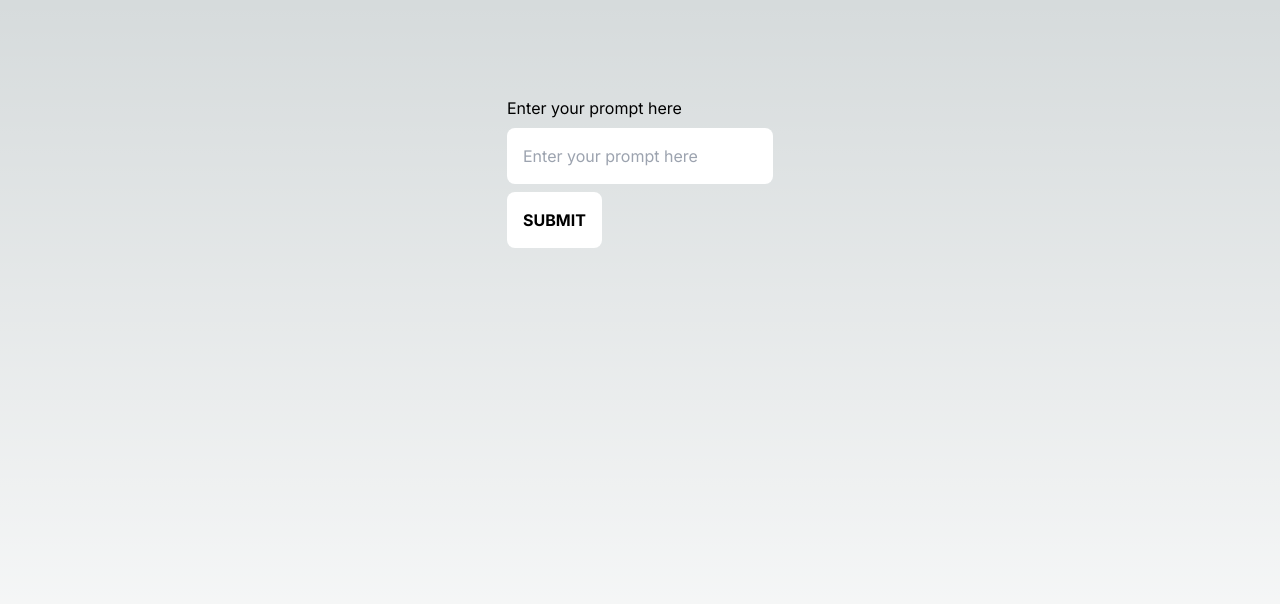
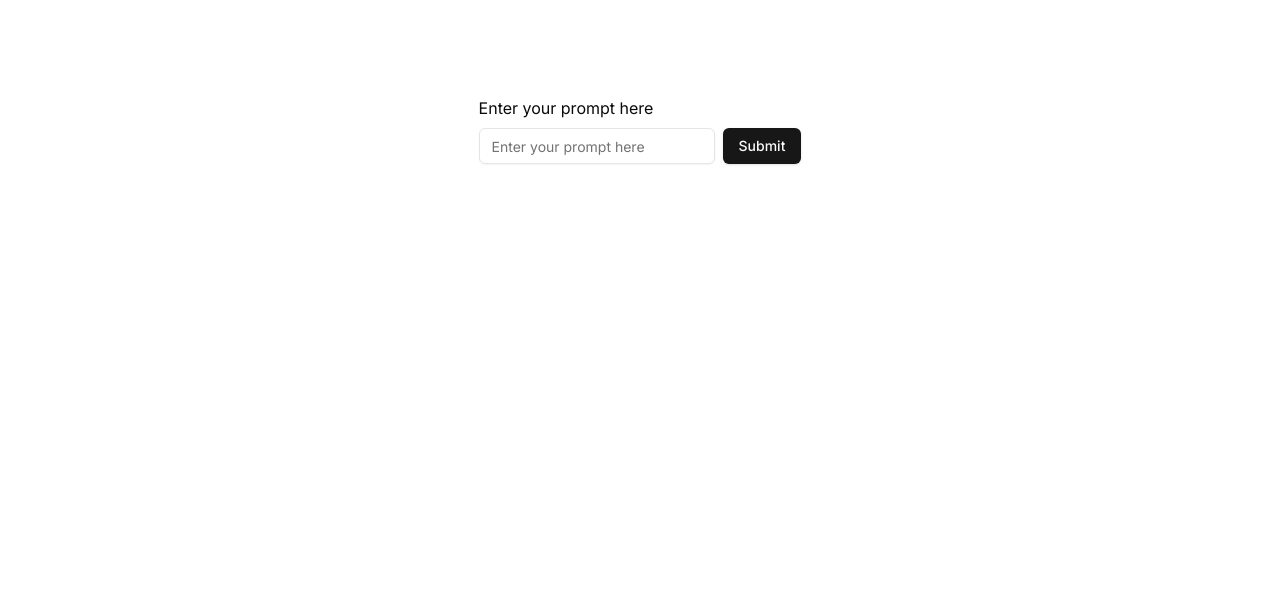
Before and after one commit to EbrahimAfridi/AI-Chatbot, a Next.js app: page / in a window 1280 px wide. Shown: the top 604 px of the page. Built offline with nearby package versions, Linux system fonts and the light colour scheme; no server answers.

Commit message:
Added: shadcn

```diff
--- a/src/app/globals.css
+++ b/src/app/globals.css
@@ -2,32 +2,75 @@
   @tailwind components;
   @tailwind utilities;
 
+  @layer base {
     :root {
-  --foreground-rgb: 0, 0, 0;
-  --background-start-rgb: 214, 219, 220;
-  --background-end-rgb: 255, 255, 255;
+      --background: 0 0% 100%;
+      --foreground: 0 0% 3.9%;
+
+      --card: 0 0% 100%;
+      --card-foreground: 0 0% 3.9%;
+
+      --popover: 0 0% 100%;
+      --popover-foreground: 0 0% 3.9%;
+
+      --primary: 0 0% 9%;
+      --primary-foreground: 0 0% 98%;
+
+      --secondary: 0 0% 96.1%;
+      --secondary-foreground: 0 0% 9%;
+
+      --muted: 0 0% 96.1%;
+      --muted-foreground: 0 0% 45.1%;
+
+      --accent: 0 0% 96.1%;
+      --accent-foreground: 0 0% 9%;
+
+      --destructive: 0 84.2% 60.2%;
+      --destructive-foreground: 0 0% 98%;
+
+      --border: 0 0% 89.8%;
+      --input: 0 0% 89.8%;
+      --ring: 0 0% 3.9%;
+
+      --radius: 0.5rem;
     }
 
-@media (prefers-color-scheme: dark) {
-  :root {
-    --foreground-rgb: 255, 255, 255;
-    --background-start-rgb: 0, 0, 0;
-    --background-end-rgb: 0, 0, 0;
+    .dark {
+      --background: 0 0% 3.9%;
+      --foreground: 0 0% 98%;
+
+      --card: 0 0% 3.9%;
+      --card-foreground: 0 0% 98%;
+
+      --popover: 0 0% 3.9%;
+      --popover-foreground: 0 0% 98%;
+
+      --primary: 0 0% 98%;
+      --primary-foreground: 0 0% 9%;
+
+      --secondary: 0 0% 14.9%;
+      --secondary-foreground: 0 0% 98%;
+
+      --muted: 0 0% 14.9%;
+      --muted-foreground: 0 0% 63.9%;
+
+      --accent: 0 0% 14.9%;
+      --accent-foreground: 0 0% 98%;
+
+      --destructive: 0 62.8% 30.6%;
+      --destructive-foreground: 0 0% 98%;
+
+      --border: 0 0% 14.9%;
+      --input: 0 0% 14.9%;
+      --ring: 0 0% 83.1%;
     }
   }
 
+  @layer base {
+    * {
+      @apply border-border;
+    }
     body {
-  color: rgb(var(--foreground-rgb));
-  background: linear-gradient(
-      to bottom,
-      transparent,
-      rgb(var(--background-end-rgb))
-    )
-    rgb(var(--background-start-rgb));
-}
-
-@layer utilities {
-  .text-balance {
-    text-wrap: balance;
+      @apply bg-background text-foreground;
     }
   }
--- a/src/app/layout.tsx
+++ b/src/app/layout.tsx
@@ -1,9 +1,12 @@
 import type { Metadata } from "next";
-import { Inter } from "next/font/google";
+import { Inter as FontSans } from "next/font/google";
 import "./globals.css";
+import { cn } from "@/lib/utils";
 
-const inter = Inter({ subsets: ["latin"] });
-
+const fontSans = FontSans({
+  subsets: ["latin"],
+  variable: "--font-sans",
+});
 export const metadata: Metadata = {
   title: "Create Next App",
   description: "Generated by create next app",
@@ -16,7 +19,14 @@
 }>) {
   return (
     <html lang="en">
-      <body className={inter.className}>{children}</body>
+      <body
+        className={cn(
+          "min-h-screen bg-background font-sans antialiased",
+          fontSans.variable
+        )}
+      >
+        {children}
+      </body>
     </html>
   );
 }
--- a/src/app/page.tsx
+++ b/src/app/page.tsx
@@ -1,94 +1,6 @@
-// 'use client'
-// import {
-//   GoogleGenerativeAI,
-//   HarmCategory,
-//   HarmBlockThreshold,
-// } from "@google/generative-ai";
-// import { useState } from "react";
-
-// const apiKey = process.env.GEMINI_API_KEY as string;
-// const genAI = new GoogleGenerativeAI(apiKey);
-
-// const model = genAI.getGenerativeModel({
-//   model: "gemini-1.5-flash-latest",
-// });
-
-// export default function Home() {
-//   const [data, setData] = useState<string>("");
-
-//   const generationConfig = {
-//     temperature: 1,
-//     topP: 0.95,
-//     topK: 64,
-//     maxOutputTokens: 8192,
-//     responseMimeType: "text/plain",
-//   };
-
-//   const safetySettings = [
-//     {
-//       category: HarmCategory.HARM_CATEGORY_HARASSMENT,
-//       threshold: HarmBlockThreshold.BLOCK_MEDIUM_AND_ABOVE,
-//     },
-//     {
-//       category: HarmCategory.HARM_CATEGORY_HATE_SPEECH,
-//       threshold: HarmBlockThreshold.BLOCK_MEDIUM_AND_ABOVE,
-//     },
-//     {
-//       category: HarmCategory.HARM_CATEGORY_SEXUALLY_EXPLICIT,
-//       threshold: HarmBlockThreshold.BLOCK_MEDIUM_AND_ABOVE,
-//     },
-//     {
-//       category: HarmCategory.HARM_CATEGORY_DANGEROUS_CONTENT,
-//       threshold: HarmBlockThreshold.BLOCK_MEDIUM_AND_ABOVE,
-//     },
-//   ];
-
-//   async function run(prompt: string) {
-//     const chatSession = model.startChat({
-//       generationConfig,
-//       safetySettings,
-//       history: [],
-//     });
-
-//     const result = await chatSession.sendMessage(prompt);
-//     console.log(result.response.text());
-//   }
-
-//   const onSubmit = async (event: React.FormEvent<HTMLFormElement>) => {
-//     event.preventDefault();
-//     const prompt = (event.target as HTMLFormElement)?.prompt?.value || "";
-//     run(prompt);
-//   };
-
-//   return (
-//     <main className="flex min-h-screen flex-col items-center p-24">
-//       <form onSubmit={onSubmit} className="">
-//         <p className="mb-2">Enter your prompt here</p>
-//         <input
-//           type="text"
-//           placeholder="Enter your prompt here"
-//           name="prompt"
-//           className="border-none outline-none p-4 rounded-lg text-black"
-//         />{" "}
-//         <br />
-//         <button
-//           type="submit"
-//           className="bg-white border border-none outline-none p-4 rounded-lg text-black font-bold uppercase mt-2"
-//         >
-//           Submit
-//         </button>
-//       </form>
-//       {data && (
-//         <div>
-//           <h1 className="mt-32">Output</h1>
-//           <div dangerouslySetInnerHTML={{ __html: data }} />
-//         </div>
-//       )}
-//     </main>
-//   );
-// }
-
 "use client";
+import { Button } from "@/components/ui/button";
+import { Input } from "@/components/ui/input";
 import {
   GoogleGenerativeAI,
   HarmCategory,
@@ -164,19 +76,17 @@
     <main className="flex min-h-screen flex-col items-center p-24">
       <form onSubmit={onSubmit} className="">
         <p className="mb-2">Enter your prompt here</p>
-        <input
-          type="text"
-          placeholder="Enter your prompt here"
-          name="prompt"
-          className="border-none outline-none p-4 rounded-lg text-black"
-        />{" "}
+        <div className="flex w-full max-w-sm items-center space-x-2">
+          <Input
+            type="text"
+            placeholder="Enter your prompt here"
+            name="prompt"
+          />
+          <Button type="submit">
+            Submit
+          </Button>
+        </div>
         <br />
-        <button
-          type="submit"
-          className="bg-white border border-none outline-none p-4 rounded-lg text-black font-bold uppercase mt-2"
-        >
-          Submit
-        </button>
       </form>
       {data && (
         <div>
--- /dev/null
+++ b/src/components/ui/button.tsx
@@ -0,0 +1,57 @@
+import * as React from "react"
+import { Slot } from "@radix-ui/react-slot"
+import { cva, type VariantProps } from "class-variance-authority"
+
+import { cn } from "@/lib/utils"
+
+const buttonVariants = cva(
+  "inline-flex items-center justify-center whitespace-nowrap rounded-md text-sm font-medium transition-colors focus-visible:outline-none focus-visible:ring-1 focus-visible:ring-ring disabled:pointer-events-none disabled:opacity-50",
+  {
+    variants: {
+      variant: {
+        default:
+          "bg-primary text-primary-foreground shadow hover:bg-primary/90",
+        destructive:
+          "bg-destructive text-destructive-foreground shadow-sm hover:bg-destructive/90",
+        outline:
+          "border border-input bg-background shadow-sm hover:bg-accent hover:text-accent-foreground",
+        secondary:
+          "bg-secondary text-secondary-foreground shadow-sm hover:bg-secondary/80",
+        ghost: "hover:bg-accent hover:text-accent-foreground",
+        link: "text-primary underline-offset-4 hover:underline",
+      },
+      size: {
+        default: "h-9 px-4 py-2",
+        sm: "h-8 rounded-md px-3 text-xs",
+        lg: "h-10 rounded-md px-8",
+        icon: "h-9 w-9",
+      },
+    },
+    defaultVariants: {
+      variant: "default",
+      size: "default",
+    },
+  }
+)
+
+export interface ButtonProps
+  extends React.ButtonHTMLAttributes<HTMLButtonElement>,
+    VariantProps<typeof buttonVariants> {
+  asChild?: boolean
+}
+
+const Button = React.forwardRef<HTMLButtonElement, ButtonProps>(
+  ({ className, variant, size, asChild = false, ...props }, ref) => {
+    const Comp = asChild ? Slot : "button"
+    return (
+      <Comp
+        className={cn(buttonVariants({ variant, size, className }))}
+        ref={ref}
+        {...props}
+      />
+    )
+  }
+)
+Button.displayName = "Button"
+
+export { Button, buttonVariants }
--- /dev/null
+++ b/src/components/ui/input.tsx
@@ -0,0 +1,25 @@
+import * as React from "react"
+
+import { cn } from "@/lib/utils"
+
+export interface InputProps
+  extends React.InputHTMLAttributes<HTMLInputElement> {}
+
+const Input = React.forwardRef<HTMLInputElement, InputProps>(
+  ({ className, type, ...props }, ref) => {
+    return (
+      <input
+        type={type}
+        className={cn(
+          "flex h-9 w-full rounded-md border border-input bg-transparent px-3 py-1 text-sm shadow-sm transition-colors file:border-0 file:bg-transparent file:text-sm file:font-medium placeholder:text-muted-foreground focus-visible:outline-none focus-visible:ring-1 focus-visible:ring-ring disabled:cursor-not-allowed disabled:opacity-50",
+          className
+        )}
+        ref={ref}
+        {...props}
+      />
+    )
+  }
+)
+Input.displayName = "Input"
+
+export { Input }
--- /dev/null
+++ b/src/lib/utils.ts
@@ -0,0 +1,6 @@
+import { type ClassValue, clsx } from "clsx"
+import { twMerge } from "tailwind-merge"
+
+export function cn(...inputs: ClassValue[]) {
+  return twMerge(clsx(inputs))
+}
--- a/tailwind.config.ts
+++ b/tailwind.config.ts
@@ -1,20 +1,84 @@
-import type { Config } from "tailwindcss";
+import type { Config } from "tailwindcss"
+import { fontFamily } from "tailwindcss/defaultTheme"
 
-const config: Config = {
+const config = {
+  darkMode: ["class"],
   content: [
-    "./src/pages/**/*.{js,ts,jsx,tsx,mdx}",
-    "./src/components/**/*.{js,ts,jsx,tsx,mdx}",
-    "./src/app/**/*.{js,ts,jsx,tsx,mdx}",
-  ],
+    './pages/**/*.{ts,tsx}',
+    './components/**/*.{ts,tsx}',
+    './app/**/*.{ts,tsx}',
+    './src/**/*.{ts,tsx}',
+	],
+  prefix: "",
   theme: {
+    container: {
+      center: true,
+      padding: "2rem",
+      screens: {
+        "2xl": "1400px",
+      },
+    },
     extend: {
-      backgroundImage: {
-        "gradient-radial": "radial-gradient(var(--tw-gradient-stops))",
-        "gradient-conic":
-          "conic-gradient(from 180deg at 50% 50%, var(--tw-gradient-stops))",
+       fontFamily: {
+        sans: ["var(--font-sans)", ...fontFamily.sans],
+      },
+      colors: {
+        border: "hsl(var(--border))",
+        input: "hsl(var(--input))",
+        ring: "hsl(var(--ring))",
+        background: "hsl(var(--background))",
+        foreground: "hsl(var(--foreground))",
+        primary: {
+          DEFAULT: "hsl(var(--primary))",
+          foreground: "hsl(var(--primary-foreground))",
+        },
+        secondary: {
+          DEFAULT: "hsl(var(--secondary))",
+          foreground: "hsl(var(--secondary-foreground))",
+        },
+        destructive: {
+          DEFAULT: "hsl(var(--destructive))",
+          foreground: "hsl(var(--destructive-foreground))",
+        },
+        muted: {
+          DEFAULT: "hsl(var(--muted))",
+          foreground: "hsl(var(--muted-foreground))",
+        },
+        accent: {
+          DEFAULT: "hsl(var(--accent))",
+          foreground: "hsl(var(--accent-foreground))",
+        },
+        popover: {
+          DEFAULT: "hsl(var(--popover))",
+          foreground: "hsl(var(--popover-foreground))",
+        },
+        card: {
+          DEFAULT: "hsl(var(--card))",
+          foreground: "hsl(var(--card-foreground))",
+        },
+      },
+      borderRadius: {
+        lg: "var(--radius)",
+        md: "calc(var(--radius) - 2px)",
+        sm: "calc(var(--radius) - 4px)",
+      },
+      keyframes: {
+        "accordion-down": {
+          from: { height: "0" },
+          to: { height: "var(--radix-accordion-content-height)" },
+        },
+        "accordion-up": {
+          from: { height: "var(--radix-accordion-content-height)" },
+          to: { height: "0" },
+        },
+      },
+      animation: {
+        "accordion-down": "accordion-down 0.2s ease-out",
+        "accordion-up": "accordion-up 0.2s ease-out",
       },
     },
   },
-  plugins: [],
-};
-export default config;
+  plugins: [require("tailwindcss-animate")],
+} satisfies Config
+
+export default config
```
Also changed, not shown: package.json (+7 -1 lines), components.json (added), 1 other file (tests, documents, lock files or other folders). Lines whose indentation alone changed are shown as unchanged.
